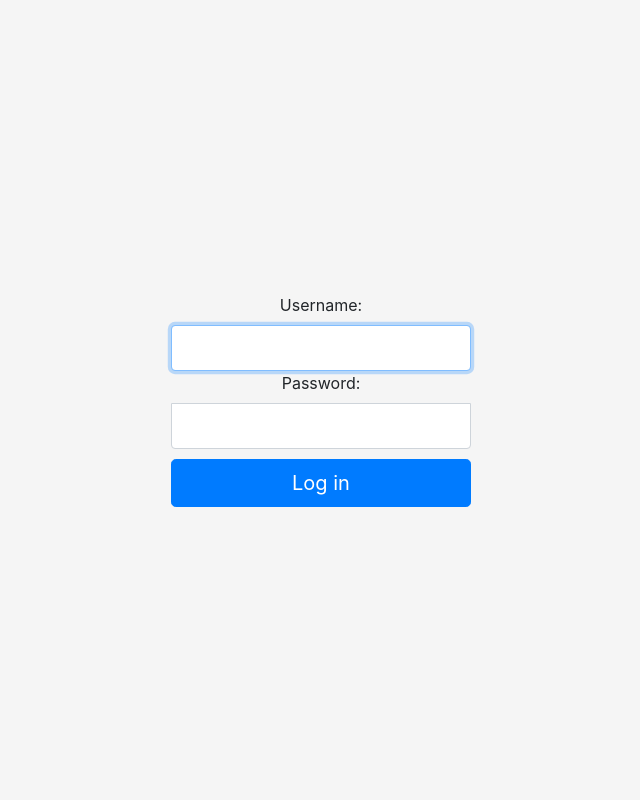
After one commit to PaulMcCarthy401/frmm, a Django app: page /login/ in a window 1280 px wide. The commit adds this page. Shown: the whole page, without its empty margins (319-959 px from the left). Run offline with Django 3.2, Linux system fonts and the light colour scheme; some libraries are stand-ins or nearby versions.

Commit message:
implement log in log out

```diff
--- /dev/null
+++ b/core/templates/core/global_scripts.html
@@ -0,0 +1,5 @@
+<!-- Optional JavaScript -->
+<!-- jQuery first, then Popper.js, then Bootstrap JS -->
+<script src="https://code.jquery.com/jquery-3.3.1.slim.min.js" integrity="sha384-q8i/X+965DzO0rT7abK41JStQIAqVgRVzpbzo5smXKp4YfRvH+8abtTE1Pi6jizo" crossorigin="anonymous"></script>
+<script src="https://cdnjs.cloudflare.com/ajax/libs/popper.js/1.14.3/umd/popper.min.js" integrity="sha384-ZMP7rVo3mIykV+2+9J3UJ46jBk0WLaUAdn689aCwoqbBJiSnjAK/l8WvCWPIPm49" crossorigin="anonymous"></script>
+<script src="https://stackpath.bootstrapcdn.com/bootstrap/4.1.3/js/bootstrap.min.js" integrity="sha384-ChfqqxuZUCnJSK3+MXmPNIyE6ZbWh2IMqE241rYiqJxyMiZ6OW/JmZQ5stwEULTy" crossorigin="anonymous"></script>
--- /dev/null
+++ b/core/templates/registration/login.html
@@ -0,0 +1,72 @@
+{% extends '../core/base.html' %}
+
+{% block head %}
+<style>
+html,
+body {
+  height: 100%;
+}
+
+body {
+  display: -ms-flexbox;
+  display: flex;
+  -ms-flex-align: center;
+  align-items: center;
+  padding-top: 40px;
+  padding-bottom: 40px;
+  background-color: #f5f5f5;
+}
+
+.form-signin {
+  width: 100%;
+  max-width: 330px;
+  padding: 15px;
+  margin: auto;
+}
+.form-signin .checkbox {
+  font-weight: 400;
+}
+.form-signin .form-control {
+  position: relative;
+  box-sizing: border-box;
+  height: auto;
+  padding: 10px;
+  font-size: 16px;
+}
+.form-signin .form-control:focus {
+  z-index: 2;
+}
+.form-signin input[type="email"] {
+  margin-bottom: -1px;
+  border-bottom-right-radius: 0;
+  border-bottom-left-radius: 0;
+}
+.form-signin input[type="password"] {
+  margin-bottom: 10px;
+  border-top-left-radius: 0;
+  border-top-right-radius: 0;
+}
+</style>
+{% endblock %}
+
+
+{% block title %}Login{% endblock %}
+
+{% block body %}
+<body class="text-center">
+  <form class="form-signin" method="post">
+    {% csrf_token %}
+    {% comment %} {{ form.as_p }} {% endcomment %}
+
+    <label for="{{ form.username.id_for_label }}">Username:</label>
+    <input type="text" class="form-control" name="username" autofocus required>
+
+    <label for="{{ form.password.id_for_label }}">Password:</label>
+    <input type="password" class="form-control" name="password" required>
+    <input type="hidden" name="next" value="{{ next }}">
+
+    <button class="btn btn-lg btn-primary btn-block" type="submit" value="login">Log in</button>
+
+  </form>
+</body>
+{% endblock %}
--- a/core/urls.py
+++ b/core/urls.py
@@ -1,9 +1,14 @@
-from django.urls import path
+from django.conf.urls import url
+from django.contrib.auth import views as auth_views
+from django.urls import path, include
 
 from . import views
 
 app_name = 'core'
 urlpatterns = [
+    # url(r'^login/$', auth_views.LoginView.as_view(), name='login'),
+    # url(r'^logout/$', auth_views.LogoutView.as_view(), name='logout'),
+    path('', include('django.contrib.auth.urls')),
     path('', views.TicketCreate.as_view(), name='index'),
     # path('tickets/<int:pk>/', views.DetailView.as_view(), name='detail'),
 ]
--- a/frmm/settings.py
+++ b/frmm/settings.py
@@ -39,6 +39,7 @@ INSTALLED_APPS = [
     'django.contrib.messages',
     'django.contrib.staticfiles',
     'crispy_forms',
+    'mapwidgets',
 ]
 
 MIDDLEWARE = [
@@ -122,3 +123,7 @@ USE_TZ = True
 STATIC_URL = '/static/'
 
 CRISPY_TEMPLATE_PACK = 'bootstrap4'
+LOGIN_REDIRECT_URL = '/'
+LOGOUT_REDIRECT_URL = '/'
+
+# GDAL_LIBRARY_PATH = 'C:\Program Files\GDAL'
```
Also changed, not shown: core/templates/core/base.html (+4 -45 lines), core/templates/core/base_main.html (added, +51 -0 lines), core/templates/core/index.html (+4 -15 lines).
